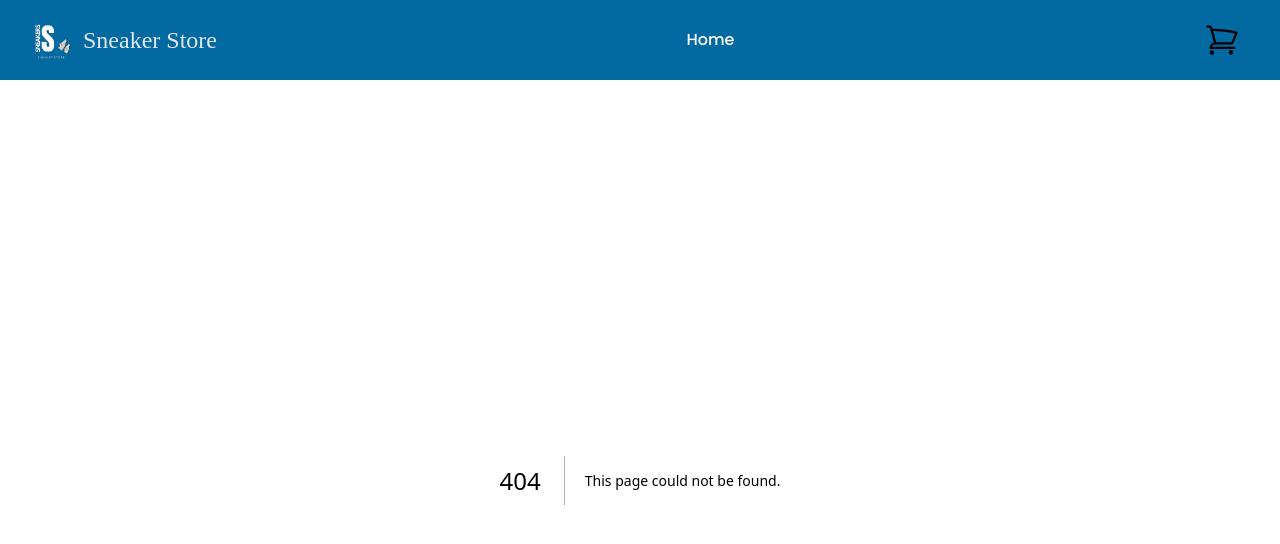
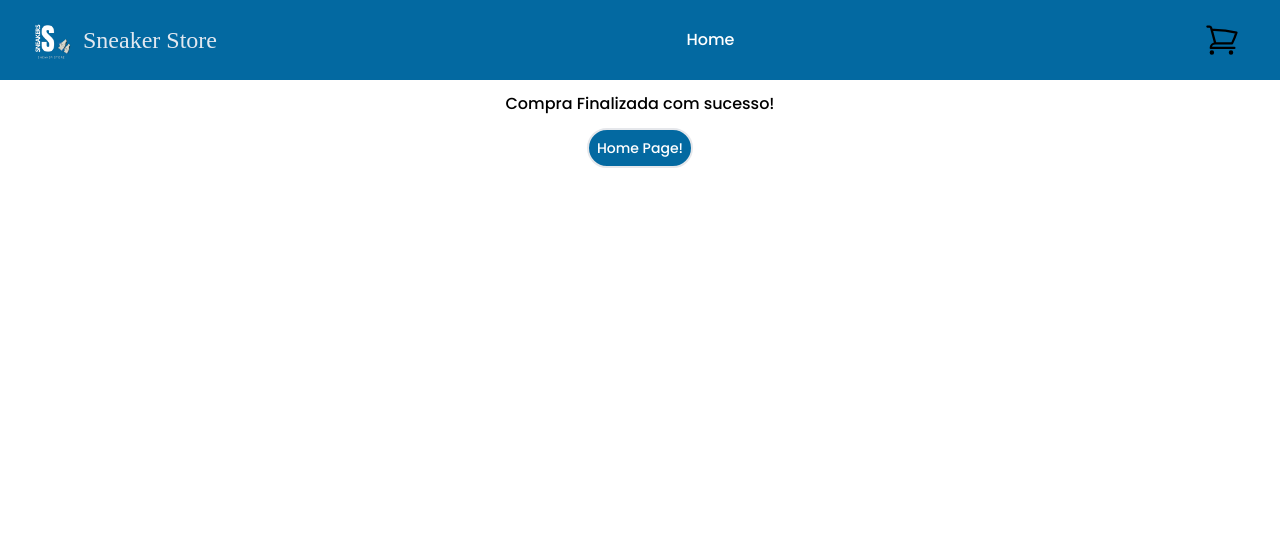
Before and after one commit to HenriqueMartins3003/sneaker-store-martins, a Next.js app: page /cartFinished in a window 1280 px wide. Before the commit this address had no page. Shown: the top 544 px of the page. Built offline with nearby package versions, Linux system fonts and the light colour scheme.

Commit message:
Feat: Chances on cartWidget and create cartFinished

```diff
--- /dev/null
+++ b/src/app/cartFinished/page.tsx
@@ -0,0 +1,30 @@
+"use client";
+import { useCart } from "../../contexto/cartContext";
+import { useRouter } from "next/navigation";
+import React from "react";
+
+const CartFinished = () => {
+  const { clear } = useCart();
+  const routes = useRouter();
+  return (
+    <div className="flex flex-col ">
+      <article className="flex justify-center mt-3">
+        <span>Compra Finalizada com sucesso! </span>
+      </article>
+
+      <div className="flex justify-around mt-3">
+        <button
+          className="border-2 bg-sky-700 text-sm text-white rounded-full px-2 py-2"
+          onClick={() => {
+            clear();
+            routes.push("/");
+          }}
+        >
+          Home Page!
+        </button>
+      </div>
+    </div>
+  );
+};
+
+export default CartFinished;
```
